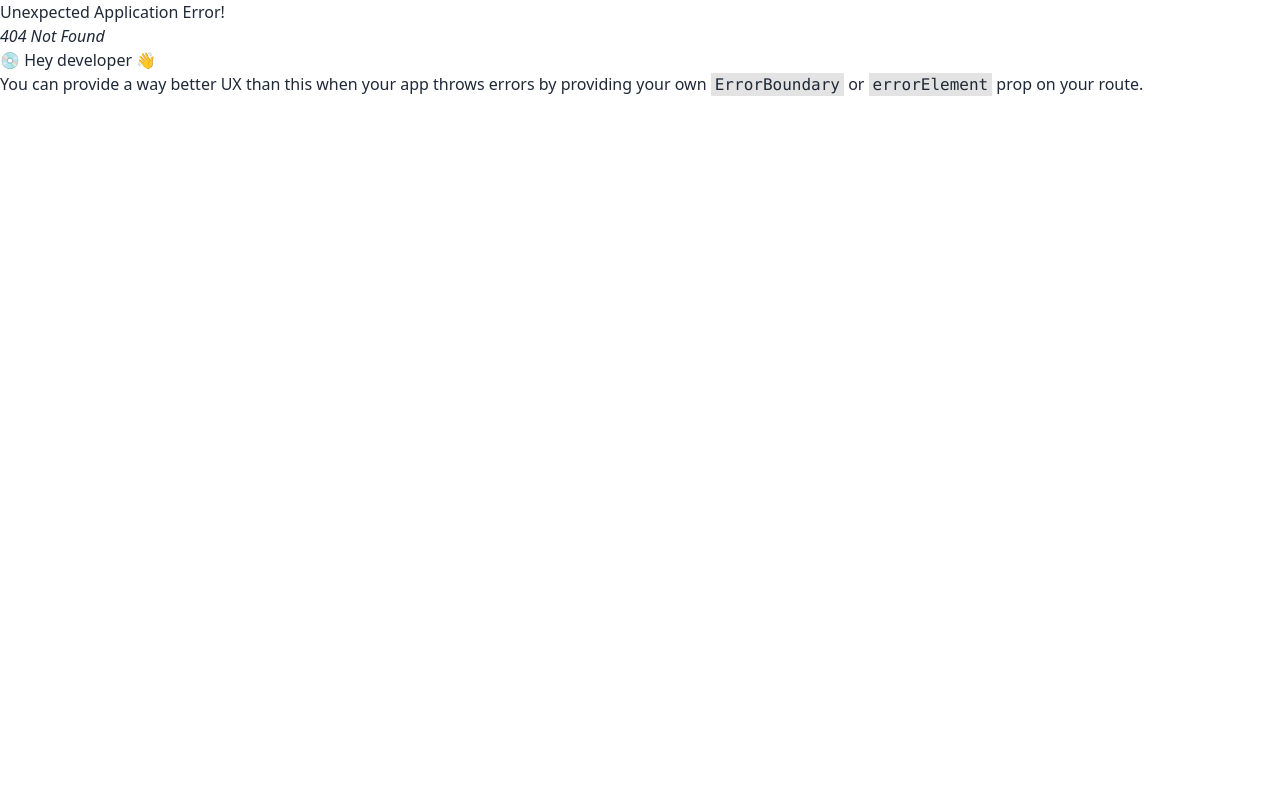
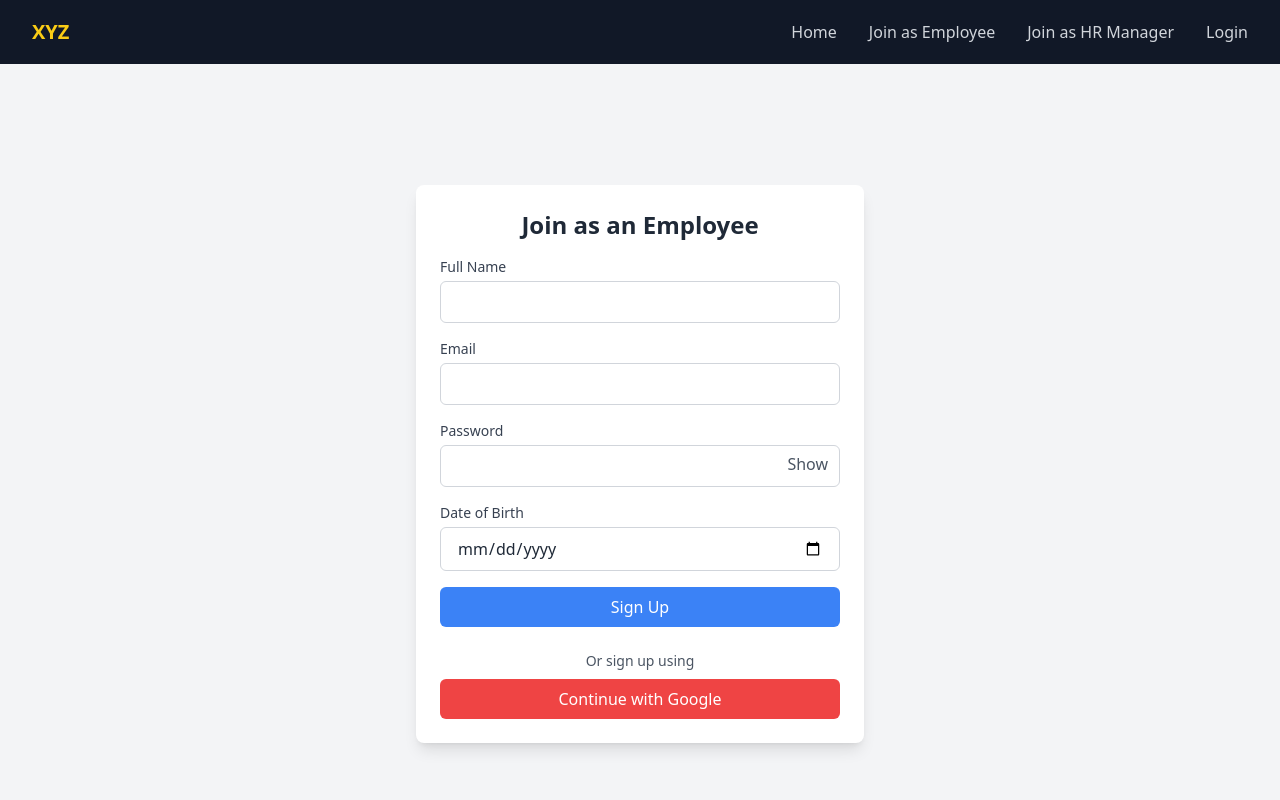
Before and after one commit to sabbirsolid/asset-management-system-client, a React (Vite) app: page /joinAsEmployee in a window 1280 px wide. Before the commit this address had no page. Shown: the top 800 px of the page. Built offline with nearby package versions, Linux system fonts and the light colour scheme.

Commit message:
added firebase auth system

```diff
--- a/package.json
+++ b/package.json
@@ -10,10 +10,12 @@
     "preview": "vite preview"
   },
   "dependencies": {
+    "firebase": "^11.1.0",
     "localforage": "^1.10.0",
     "match-sorter": "^8.0.0",
     "react": "^18.3.1",
     "react-dom": "^18.3.1",
+    "react-hook-form": "^7.54.2",
     "react-router-dom": "^7.1.1",
     "sort-by": "^1.2.0"
   },
--- /dev/null
+++ b/src/Providers/AuthProvider.jsx
@@ -0,0 +1,17 @@
+import { createContext } from "react";
+import { auth } from "../firebase/firebase.config";
+import { createUserWithEmailAndPassword } from "firebase/auth";
+
+export const AuthContext = createContext(null);
+const AuthProvider = ({ children }) => {
+    // signup with email pass
+    const signInWithEmail = (email, password) =>{
+        return createUserWithEmailAndPassword(auth,email,password)
+    }
+    const authInfo = {
+        signInWithEmail
+    }
+  return <AuthContext.Provider value={authInfo}>{children}</AuthContext.Provider>;
+};
+
+export default AuthProvider;
--- /dev/null
+++ b/src/firebase/firebase.config.js
@@ -0,0 +1,20 @@
+// Import the functions you need from the SDKs you need
+import { initializeApp } from "firebase/app";
+// TODO: Add SDKs for Firebase products that you want to use
+// https://firebase.google.com/docs/web/setup#available-libraries
+import { getAuth } from "firebase/auth"
+
+// Your web app's Firebase configuration
+const firebaseConfig = {
+  apiKey: import.meta.env.VITE_apiKey,
+  authDomain: import.meta.env.VITE_authDomain,
+  projectId: import.meta.env.VITE_projectId,
+  storageBucket: import.meta.env.VITE_storageBucket,
+  messagingSenderId: import.meta.env.VITE_messagingSenderId,
+  appId: import.meta.env.VITE_appId,
+};
+
+// Initialize Firebase
+const app = initializeApp(firebaseConfig);
+// Initialize Firebase Authentication and get a reference to the service
+export const auth = getAuth(app);
--- a/src/main.jsx
+++ b/src/main.jsx
@@ -3,9 +3,12 @@ import { createRoot } from "react-dom/client";
 import "./index.css";
 import { RouterProvider } from "react-router-dom";
 import router from "./Routers/router.jsx";
+import AuthProvider from "./Providers/AuthProvider.jsx";
 
 createRoot(document.getElementById("root")).render(
   <StrictMode>
-    <RouterProvider router={router} />
+    <AuthProvider>
+      <RouterProvider router={router} />
+    </AuthProvider>
   </StrictMode>
 );
--- /dev/null
+++ b/src/pages/JoinAsEmpoyee/JoinAsEmployee.jsx
@@ -0,0 +1,132 @@
+import { useContext, useState } from "react";
+import { useForm } from "react-hook-form";
+import { AuthContext } from "../../Providers/AuthProvider";
+
+const JoinAsEmployee = () => {
+    const {signInWithEmail} = useContext(AuthContext)
+  const {
+    register,
+    handleSubmit,
+    reset,
+    formState: { errors },
+  } = useForm();
+
+  const onSubmit = (data) => {
+    console.log(data);
+    signInWithEmail(data.email, data.password)
+    .then(res => {
+        console.log(res.user);
+    })
+  };
+
+  const [showPassword, setShowPassword] = useState(false);
+  const [error, setError] = useState("");
+
+  const handleGoogleLogin = () => {
+    console.log("Google login clicked");
+  };
+
+  return (
+    <div className="flex items-center justify-center min-h-screen bg-gray-100 p-4">
+      <div className="bg-white shadow-lg rounded-lg p-6 max-w-md w-full">
+        <h2 className="text-2xl font-bold text-center text-gray-800 mb-4">
+          Join as an Employee
+        </h2>
+        <form onSubmit={handleSubmit(onSubmit)} className="space-y-4">
+          <div>
+            <label
+              htmlFor="fullName"
+              className="block text-sm font-medium text-gray-700"
+            >
+              Full Name
+            </label>
+            <input
+              type="text"
+              id="fullName"
+              name="fullName"
+              {...register('name')}
+              required
+              className="mt-1 w-full px-4 py-2 border border-gray-300 rounded-md focus:ring-blue-500 focus:border-blue-500"
+            />
+          </div>
+          <div>
+            <label
+              htmlFor="email"
+              className="block text-sm font-medium text-gray-700"
+            >
+              Email
+            </label>
+            <input
+              type="email"
+              id="email"
+              name="email"
+              {...register('email')}
+              required
+              className="mt-1 w-full px-4 py-2 border border-gray-300 rounded-md focus:ring-blue-500 focus:border-blue-500"
+            />
+          </div>
+          <div>
+            <label
+              htmlFor="password"
+              className="block text-sm font-medium text-gray-700"
+            >
+              Password
+            </label>
+            <div className="relative">
+              <input
+                type={showPassword ? "text" : "password"}
+                id="password"
+                name="password"
+                {...register('password')}
+                required
+                className="mt-1 w-full px-4 py-2 border border-gray-300 rounded-md focus:ring-blue-500 focus:border-blue-500"
+              />
+              <button
+                type="button"
+                onClick={() => setShowPassword(!showPassword)}
+                className="absolute inset-y-0 right-0 px-3 text-gray-600 focus:outline-none"
+              >
+                {showPassword ? "Hide" : "Show"}
+              </button>
+            </div>
+          </div>
+
+          <div>
+            <label
+              htmlFor="dob"
+              className="block text-sm font-medium text-gray-700"
+            >
+              Date of Birth
+            </label>
+            <input
+              type="date"
+              id="dob"
+              name="dob"
+              {...register('dob')}
+              required
+              className="mt-1 w-full px-4 py-2 border border-gray-300 rounded-md focus:ring-blue-500 focus:border-blue-500"
+            />
+          </div>
+          {error && <p className="text-sm text-red-500">{error}</p>}
+          <button
+            type="submit"
+            className="w-full bg-blue-500 text-white py-2 px-4 rounded-md hover:bg-blue-600 focus:outline-none focus:ring-2 focus:ring-blue-500"
+          >
+            Sign Up
+          </button>
+        </form>
+        <div className="mt-6 text-center">
+          <p className="text-sm text-gray-600">Or sign up using</p>
+          <button
+            onClick={handleGoogleLogin}
+            className="mt-2 flex items-center justify-center w-full bg-red-500 text-white py-2 px-4 rounded-md hover:bg-red-600 focus:outline-none focus:ring-2 focus:ring-red-500"
+          >
+            Continue with Google
+          </button>
+        </div>
+      </div>
+    </div>
+  );
+};
+
+export default JoinAsEmployee;
--- a/src/pages/Shared/Navbar/Navbar.jsx
+++ b/src/pages/Shared/Navbar/Navbar.jsx
@@ -1,16 +1,16 @@
-
-import { useState } from 'react';
+import { useContext, useState } from 'react';
 import { NavLink } from 'react-router-dom';
+import { AuthContext } from '../../../Providers/AuthProvider';
 
 const Navbar = () => {
   const [isMobileMenuOpen, setIsMobileMenuOpen] = useState(false);
-
+  // const {user} = useContext(AuthContext);
   const toggleMobileMenu = () => {
     setIsMobileMenuOpen(!isMobileMenuOpen);
   };
 
   const isEmployee = false;
-  const isHR = true;
+  const isHR = false;
 
   const links = isEmployee ? (
     <>
@@ -43,7 +43,7 @@ const Navbar = () => {
   ) : (
     <>
       <NavLink to="/" className="text-gray-300 hover:text-yellow-400 transition">Home</NavLink>
-      <NavLink to="/join-employee" className="text-gray-300 hover:text-yellow-400 transition">Join as Employee</NavLink>
+      <NavLink to="/joinAsEmployee" className="text-gray-300 hover:text-yellow-400 transition">Join as Employee</NavLink>
       <NavLink to="/join-hr" className="text-gray-300 hover:text-yellow-400 transition">Join as HR Manager</NavLink>
       <NavLink to="/login" className="text-gray-300 hover:text-yellow-400 transition">Login</NavLink>
     </>
```
Also changed, not shown: src/Routers/router.jsx (+7 -5 lines), 1 other file (tests, documents, lock files or other folders).
